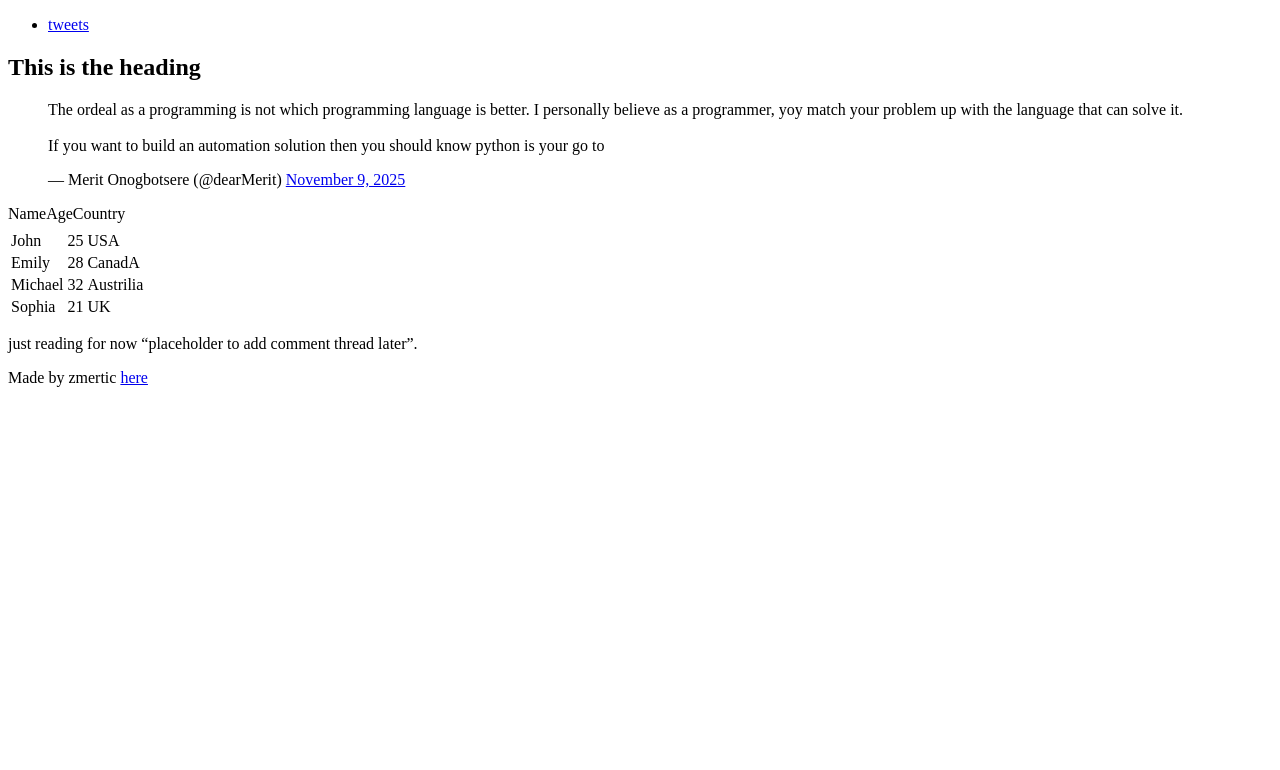
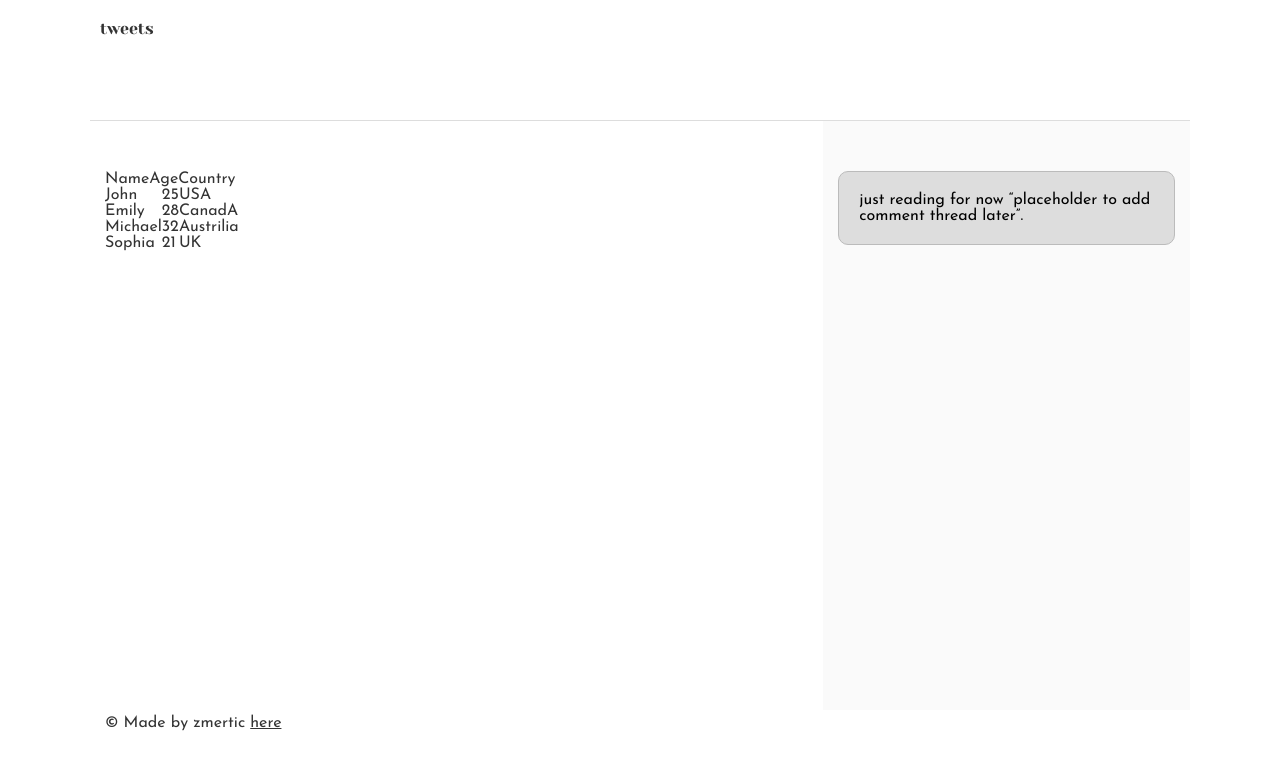
Before and after one commit to zfarmertic/alx_html_css, a plain HTML site: page css_basic/index.html in a window 1280 px wide. Drawn offline with Linux system fonts and the light colour scheme.

Commit message:
files added

```diff
--- a/css_basic/index.html
+++ b/css_basic/index.html
@@ -4,6 +4,8 @@
     <meta charset="UTF-8">
     <meta name="viewport" content="width=device-width, initial-scale=1.0">
     <title>Document</title>
+    <link href="base.css" rel="stylesheet">
+    <link href="styles.css" rel="stylesheet">
 </head>
 <body>
     <header>
@@ -16,9 +18,9 @@
     <main>
 
         <article>
-            <h1>This is the heading</h1>
+            <!-- <h1>This is the heading</h1>
             <blockquote class="twitter-tweet"><p lang="en" dir="ltr">The ordeal as a programming is not which programming language is better. I personally believe as a programmer, yoy match your problem up with the language that can solve it.<br><br>If you want to build an automation solution then you should know python is your go to</p>&mdash; Merit Onogbotsere (@dearMerit) <a href="https://twitter.com/dearMerit/status/1987493802559299875?ref_src=twsrc%5Etfw">November 9, 2025</a></blockquote> <script async src="https://platform.twitter.com/widgets.js" ></script>
-            <a href="./index.html"></a>
+            <a href="./index.html"></a> -->
 
             <table>
                <thead>
@@ -53,7 +55,7 @@
 
         <aside><p>just reading for now “placeholder to add comment thread later”.</p></aside>
     </main>
-    <footer><p>Made by zmertic  <a href="https://help.x.com/en/using-x/how-to-embed-a-post" target="_blank">here</a></p></footer>
+    <footer><p>&copy; Made by zmertic  <a href="https://help.x.com/en/using-x/how-to-embed-a-post" target="_blank">here</a></p></footer>
 </body>
 </html>
 
--- a/css_basic/styles.css
+++ b/css_basic/styles.css
@@ -0,0 +1,17 @@
+body{
+    display: flex;
+    flex-direction: column;
+}
+main{
+    display: flex;
+    gap: 30px;
+    flex-direction: row;
+    flex: auto;
+}
+article{
+    flex: 2;
+}
+aside{
+    flex: 1;
+    overflow-y: auto;
+}
```
